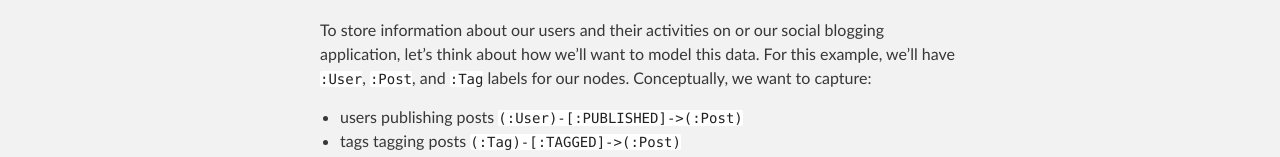
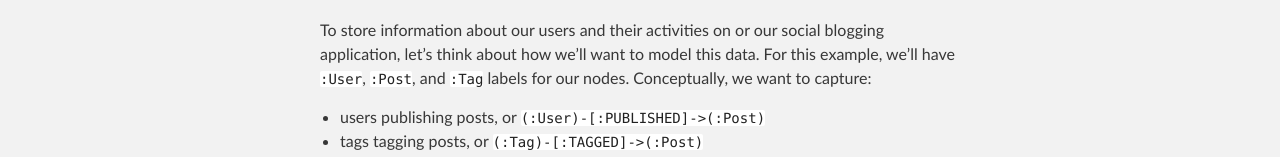
Before and after one commit to nicolewhite/neo4j-flask, a Jekyll site: the page built from pages/the-data-model.md, in a window 1280 px wide. Shown: the part 306-463 px from the top of the page. Built offline with Jekyll 4.4.1, drawn with Linux system fonts in a browser that asks for light colours; some of the changed text lies outside the part shown.

Commit message:
Update gh-pages

```diff
--- a/pages/the-data-model.md
+++ b/pages/the-data-model.md
@@ -8,9 +8,9 @@ index: 4
 
 To store information about our users and their activities on or our social blogging application, let's think about how we'll want to model this data. For this example, we'll have `:User`, `:Post`, and `:Tag` labels for our nodes. Conceptually, we want to capture:
 
-* users publishing posts `(:User)-[:PUBLISHED]->(:Post)`
-* tags tagging posts `(:Tag)-[:TAGGED]->(:Post)`
-* users liking posts `(:User)-[:LIKED]->(:Post)`
+* users publishing posts, or `(:User)-[:PUBLISHED]->(:Post)`
+* tags tagging posts, or `(:Tag)-[:TAGGED]->(:Post)`
+* users liking posts, or `(:User)-[:LIKED]->(:Post)`
 
 <img width="100%" height="100%" src="http://i.imgur.com/9Nuvbpz.png">
 
```
